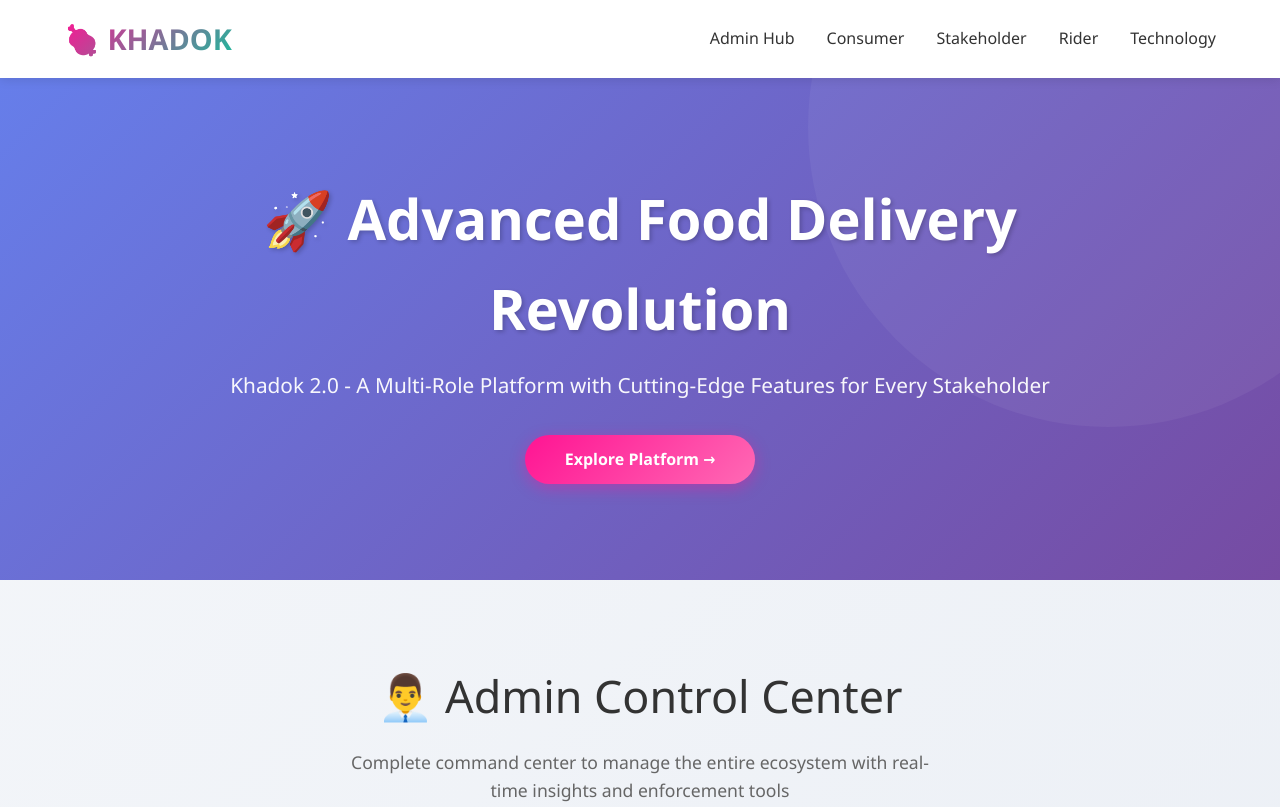
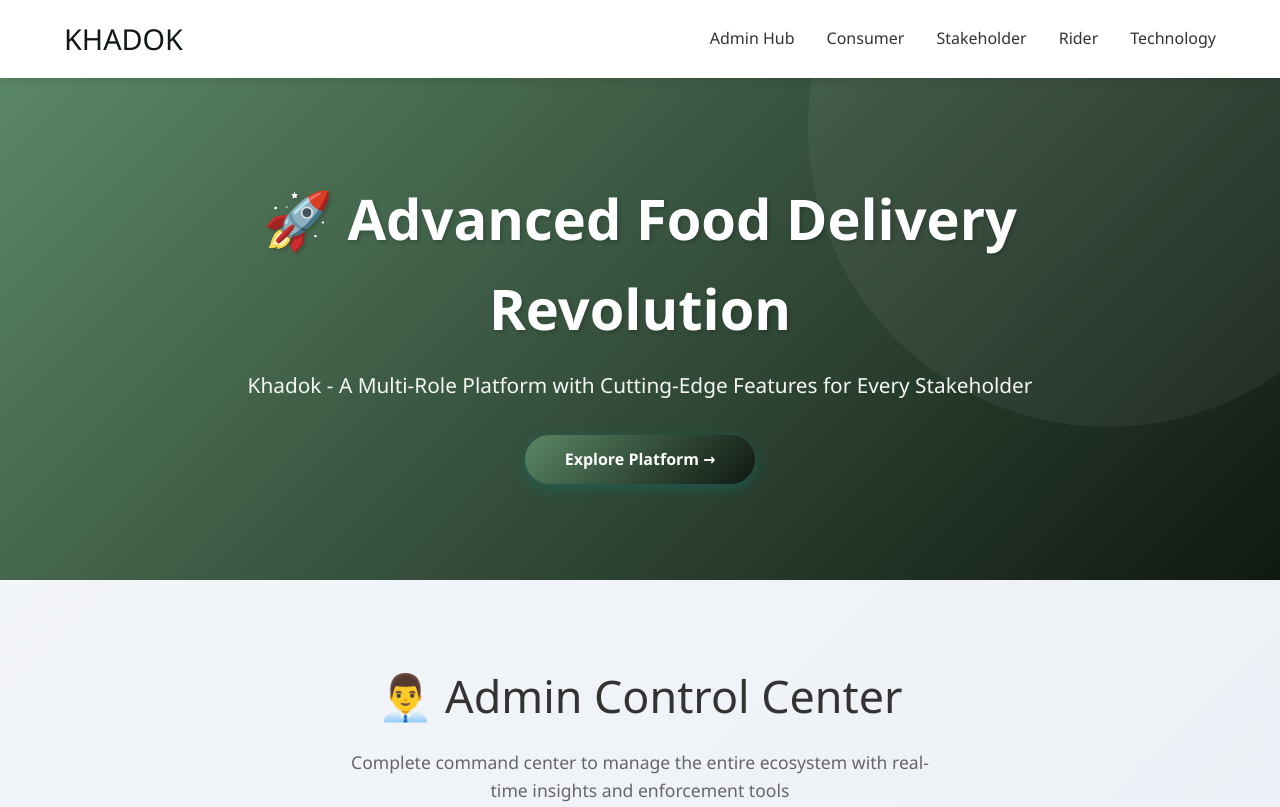
Before and after one commit to IamSadik/khadok2.0, a website: page public/features-showcase.html in a window 1280 px wide. Shown: the top 807 px of the page. Drawn offline with Linux system fonts and the light colour scheme.

```diff
--- a/public/features-showcase.html
+++ b/public/features-showcase.html
@@ -39,7 +39,7 @@
         .logo {
             font-size: 1.8rem;
             font-weight: bold;
-            background: linear-gradient(135deg, #ff1493 0%, #1abc9c 100%);
+            background: linear-gradient(135deg, #101812 0%, #101812 100%);
             -webkit-background-clip: text;
             -webkit-text-fill-color: transparent;
             background-clip: text;
@@ -65,7 +65,7 @@
 
         /* Hero Section */
         .hero {
-            background: linear-gradient(135deg, #667eea 0%, #764ba2 100%);
+            background: linear-gradient(135deg, #5A8765 0%, #101812 100%);
             color: white;
             padding: 6rem 2rem;
             text-align: center;
@@ -106,18 +106,19 @@
         .cta-button {
             display: inline-block;
             padding: 12px 40px;
-            background: linear-gradient(135deg, #ff1493 0%, #ff69b4 100%);
+            background: linear-gradient(135deg, #5A8765 0%, #101812 100%);
             color: white;
             text-decoration: none;
             border-radius: 50px;
             font-weight: bold;
             transition: transform 0.3s, box-shadow 0.3s;
-            box-shadow: 0 4px 15px rgba(255, 20, 147, 0.4);
+
+            box-shadow: 0 4px 15px rgba(6, 127, 123, 0.4);
         }
 
         .cta-button:hover {
             transform: translateY(-3px);
-            box-shadow: 0 7px 20px rgba(255, 20, 147, 0.6);
+            box-shadow: 0 4px 15px rgba(20, 255, 247, 0.4);
         }
 
         /* Container */
@@ -523,12 +524,15 @@
         html {
             scroll-behavior: smooth;
         }
+        li {
+            list-style: none;
+        }
     </style>
 </head>
 <body>
     <nav>
         <div class="container">
-            <div class="logo">🍖 KHADOK</div>
+            <div class="logo"><li><a href="index.html">  KHADOK</li></div>
             <ul>
                 <li><a href="#admin">Admin Hub</a></li>
                 <li><a href="#consumer">Consumer</a></li>
@@ -542,7 +546,7 @@
     <section class="hero">
         <div class="hero-content">
             <h1>🚀 Advanced Food Delivery Revolution</h1>
-            <p>Khadok 2.0 - A Multi-Role Platform with Cutting-Edge Features for Every Stakeholder</p>
+            <p>Khadok - A Multi-Role Platform with Cutting-Edge Features for Every Stakeholder</p>
             <a href="/" class="cta-button">Explore Platform →</a>
         </div>
     </section>
@@ -1125,8 +1129,8 @@
     </div>
 
     <footer>
-        <p>&copy; 2026 Khadok 2.0 - Advanced Food Delivery Platform | Built with modern technology | Designed for growth</p>
-        <p style="margin-top: 1rem; font-size: 0.9rem; opacity: 0.8;">Portfolio Project showcasing full-stack development capabilities</p>
+        <p>&copy; 2026 Khadok - Advanced Food Delivery Platform | Built with modern technology | Designed for growth</p>
+
     </footer>
 
     <script>
```
Also changed, not shown: public/about.html (+1 -1 lines), public/contact.html (+1 -1 lines), public/index.html (+1 -1 lines), public/privacy.html (+1 -1 lines), public/signup.html (+1 -1 lines), public/terms&conditions.html (+1 -1 lines).
